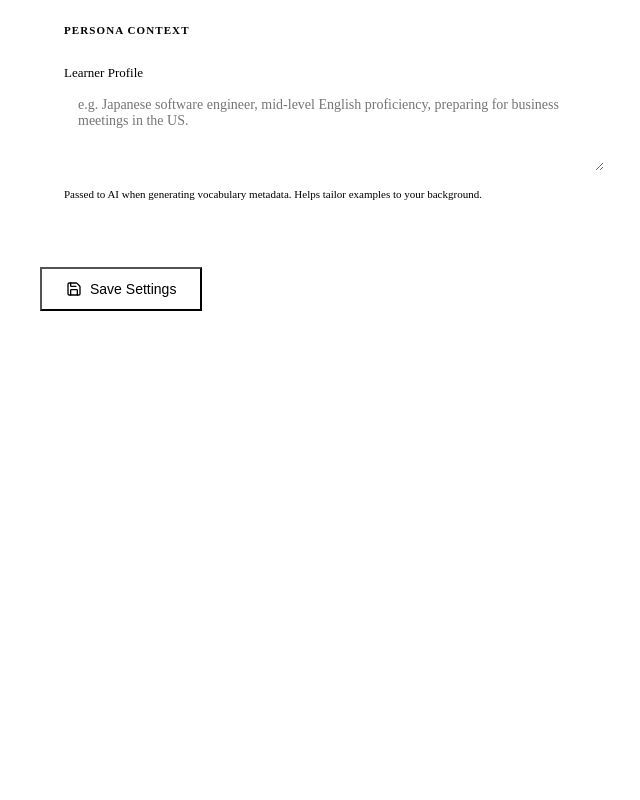
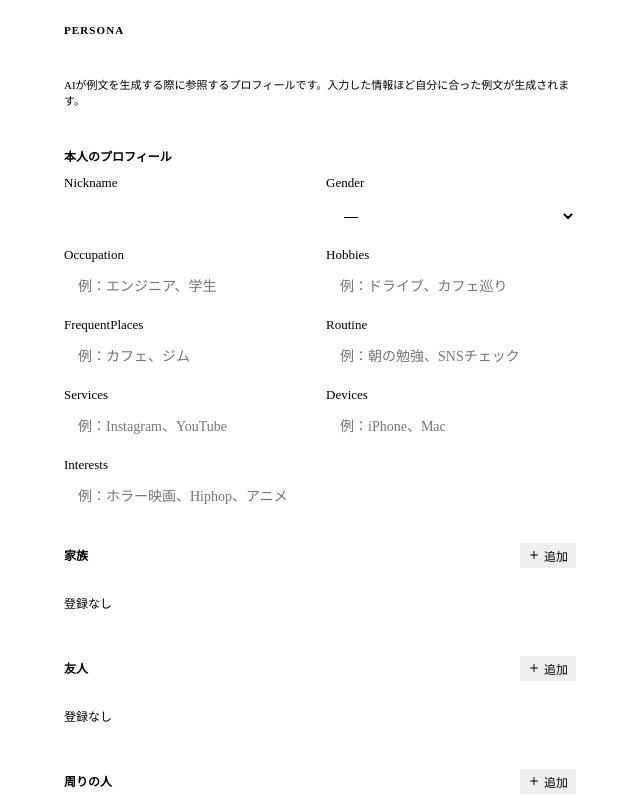
Before and after one commit to lilfl/Vocability, a React (Vite) app: page /settings in a window 1280 px wide. Shown: the part 760-1560 px from the top of the page, without its empty margins (320-960 px from the left). Before the commit the page ends 1127 px from the top, so only its background shows below. Built offline with nearby package versions, Linux system fonts and the light colour scheme; the HTML template or start-up script is replaced by a standard one; a web font is replaced by a local one.

Commit message:
feat: add structured persona settings form

```diff
--- a/src/pages/SettingsPage.jsx
+++ b/src/pages/SettingsPage.jsx
@@ -1,7 +1,104 @@
 import { useState } from 'react'
 import { useSettings } from '../lib/SettingsContext'
-import { Save, Eye, EyeOff, CheckCircle } from 'lucide-react'
+import { Save, Eye, EyeOff, CheckCircle, Plus, X } from 'lucide-react'
 import styles from './SettingsPage.module.css'
+
+const MAX_PEOPLE = 2
+
+const GENDER_OPTIONS = ['', '男', '女', 'その他']
+
+const DEFAULT_PERSONA = {
+  Profile: {
+    Nickname: '', Gender: '', Occupation: '', Hobbies: '',
+    FrequentPlaces: '', Routine: '', Services: '', Devices: '', Interests: '',
+  },
+  Family: [],
+  Friends: [],
+  PeopleAround: [],
+}
+
+const BLANK_PERSON = { Nickname: '', Gender: '', Relationship: '', Occupation: '', Hobbies: '' }
+
+function parsePersona(raw) {
+  if (raw && typeof raw === 'object' && 'Profile' in raw) return raw
+  return DEFAULT_PERSONA
+}
+
+const GROUP_LABELS = {
+  Family: '家族',
+  Friends: '友人',
+  PeopleAround: '周りの人',
+}
+
+const RELATIONSHIP_HINTS = {
+  Family: '例：母、父、兄',
+  Friends: '例：高校の友達、恋人',
+  PeopleAround: '例：上司、同僚',
+}
+
+function PersonGroup({ group, people, onChange }) {
+  const label = GROUP_LABELS[group]
+  const relHint = RELATIONSHIP_HINTS[group]
+
+  const add = () => onChange([...people, { ...BLANK_PERSON }])
+  const remove = (i) => onChange(people.filter((_, idx) => idx !== i))
+  const update = (i, key, val) =>
+    onChange(people.map((p, idx) => idx === i ? { ...p, [key]: val } : p))
+
+  return (
+    <div className={styles.personaSubSection}>
+      <div className={styles.personaSubHeader}>
+        <span className={styles.personaSubTitle}>{label}</span>
+        {people.length < MAX_PEOPLE && (
+          <button className={styles.addPersonBtn} onClick={add} type="button">
+            <Plus size={12} /> 追加
+          </button>
+        )}
+      </div>
+
+      {people.length === 0 && (
+        <p className={styles.emptyList}>登録なし</p>
+      )}
+
+      {people.map((person, i) => (
+        <div key={i} className={styles.personCard}>
+          <div className={styles.personCardHeader}>
+            <span className={styles.personCardName}>
+              {person.Nickname || `${label} ${i + 1}`}
+            </span>
+            <button className={styles.removePersonBtn} onClick={() => remove(i)} type="button">
+              <X size={14} />
+            </button>
+          </div>
+          <div className={styles.personCardGrid}>
+            <div className={styles.field}>
+              <label className={styles.label}>Nickname</label>
+              <input className={styles.input} value={person.Nickname} onChange={e => update(i, 'Nickname', e.target.value)} />
+            </div>
+            <div className={styles.field}>
+              <label className={styles.label}>Gender</label>
+              <select className={styles.select} value={person.Gender} onChange={e => update(i, 'Gender', e.target.value)}>
+                {GENDER_OPTIONS.map(o => <option key={o} value={o}>{o || '—'}</option>)}
+              </select>
+            </div>
+            <div className={styles.field}>
+              <label className={styles.label}>Relationship</label>
+              <input className={styles.input} placeholder={relHint} value={person.Relationship} onChange={e => update(i, 'Relationship', e.target.value)} />
+            </div>
+            <div className={styles.field}>
+              <label className={styles.label}>Occupation</label>
+              <input className={styles.input} value={person.Occupation} onChange={e => update(i, 'Occupation', e.target.value)} />
+            </div>
+            <div className={`${styles.field} ${styles.fullWidth}`}>
+              <label className={styles.label}>Hobbies</label>
+              <input className={styles.input} value={person.Hobbies} onChange={e => update(i, 'Hobbies', e.target.value)} />
+            </div>
+          </div>
+        </div>
+      ))}
+    </div>
+  )
+}
 
 export default function SettingsPage() {
   const { settings, updateSettings } = useSettings()
@@ -9,13 +106,19 @@ export default function SettingsPage() {
     notionToken: settings.notionToken || '',
     notionDbId: settings.notionDbId || '',
     openaiKey: settings.openaiKey || '',
-    personaContext: settings.personaContext || '',
   })
+  const [persona, setPersona] = useState(() => parsePersona(settings.personaContext))
   const [show, setShow] = useState({ notionToken: false, openaiKey: false })
   const [saved, setSaved] = useState(false)
 
+  const updateProfile = (key, val) =>
+    setPersona(p => ({ ...p, Profile: { ...p.Profile, [key]: val } }))
+
+  const updateGroup = (group, people) =>
+    setPersona(p => ({ ...p, [group]: people }))
+
   const handleSave = () => {
-    updateSettings(form)
+    updateSettings({ ...form, personaContext: persona })
     setSaved(true)
     setTimeout(() => setSaved(false), 2000)
   }
@@ -28,6 +131,7 @@ export default function SettingsPage() {
           <p className={styles.subtitle}>API keys are stored locally in your browser only.</p>
         </header>
 
+        {/* Notion */}
         <section className={styles.section}>
           <h2 className={styles.sectionTitle}>Notion</h2>
           <div className={styles.field}>
@@ -58,6 +162,7 @@ export default function SettingsPage() {
           </div>
         </section>
 
+        {/* OpenAI */}
         <section className={styles.section}>
           <h2 className={styles.sectionTitle}>OpenAI</h2>
           <div className={styles.field}>
@@ -77,19 +182,65 @@ export default function SettingsPage() {
           </div>
         </section>
 
+        {/* Persona */}
         <section className={styles.section}>
-          <h2 className={styles.sectionTitle}>Persona Context</h2>
-          <div className={styles.field}>
-            <label className={styles.label}>Learner Profile</label>
-            <textarea
-              className={styles.textarea}
-              rows={4}
-              placeholder="e.g. Japanese software engineer, mid-level English proficiency, preparing for business meetings in the US."
-              value={form.personaContext}
-              onChange={e => setForm(f => ({ ...f, personaContext: e.target.value }))}
+          <h2 className={styles.sectionTitle}>Persona</h2>
+          <p className={styles.hint}>AIが例文を生成する際に参照するプロフィールです。入力した情報ほど自分に合った例文が生成されます。</p>
+
+          {/* Profile */}
+          <div className={styles.personaSubSection}>
+            <span className={styles.personaSubTitle}>本人のプロフィール</span>
+            <div className={styles.profileGrid}>
+              <div className={styles.field}>
+                <label className={styles.label}>Nickname</label>
+                <input className={styles.input} value={persona.Profile.Nickname} onChange={e => updateProfile('Nickname', e.target.value)} />
+              </div>
+              <div className={styles.field}>
+                <label className={styles.label}>Gender</label>
+                <select className={styles.select} value={persona.Profile.Gender} onChange={e => updateProfile('Gender', e.target.value)}>
+                  {GENDER_OPTIONS.map(o => <option key={o} value={o}>{o || '—'}</option>)}
+                </select>
+              </div>
+              <div className={styles.field}>
+                <label className={styles.label}>Occupation</label>
+                <input className={styles.input} placeholder="例：エンジニア、学生" value={persona.Profile.Occupation} onChange={e => updateProfile('Occupation', e.target.value)} />
+              </div>
+              <div className={styles.field}>
+                <label className={styles.label}>Hobbies</label>
+                <input className={styles.input} placeholder="例：ドライブ、カフェ巡り" value={persona.Profile.Hobbies} onChange={e => updateProfile('Hobbies', e.target.value)} />
+              </div>
+              <div className={styles.field}>
+                <label className={styles.label}>FrequentPlaces</label>
+                <input className={styles.input} placeholder="例：カフェ、ジム" value={persona.Profile.FrequentPlaces} onChange={e => updateProfile('FrequentPlaces', e.target.value)} />
+              </div>
+              <div className={styles.field}>
+                <label className={styles.label}>Routine</label>
+                <input className={styles.input} placeholder="例：朝の勉強、SNSチェック" value={persona.Profile.Routine} onChange={e => updateProfile('Routine', e.target.value)} />
+              </div>
+              <div className={styles.field}>
+                <label className={styles.label}>Services</label>
+                <input className={styles.input} placeholder="例：Instagram、YouTube" value={persona.Profile.Services} onChange={e => updateProfile('Services', e.target.value)} />
+              </div>
+              <div className={styles.field}>
+                <label className={styles.label}>Devices</label>
+                <input className={styles.input} placeholder="例：iPhone、Mac" value={persona.Profile.Devices} onChange={e => updateProfile('Devices', e.target.value)} />
+              </div>
+              <div className={`${styles.field} ${styles.fullWidth}`}>
+                <label className={styles.label}>Interests</label>
+                <input className={styles.input} placeholder="例：ホラー映画、Hiphop、アニメ" value={persona.Profile.Interests} onChange={e => updateProfile('Interests', e.target.value)} />
+              </div>
+            </div>
+          </div>
+
+          {/* Family / Friends / PeopleAround */}
+          {['Family', 'Friends', 'PeopleAround'].map(group => (
+            <PersonGroup
+              key={group}
+              group={group}
+              people={persona[group]}
+              onChange={people => updateGroup(group, people)}
             />
-            <p className={styles.hint}>Passed to AI when generating vocabulary metadata. Helps tailor examples to your background.</p>
-          </div>
+          ))}
         </section>
 
         <button className={`${styles.saveBtn} ${saved ? styles.saved : ''}`} onClick={handleSave}>
--- a/src/pages/SettingsPage.module.css
+++ b/src/pages/SettingsPage.module.css
@@ -111,6 +111,107 @@
   color: var(--ink-muted);
 }
 
+.select {
+  width: 100%;
+  padding: 10px 14px;
+  background: var(--paper);
+  border: 1px solid var(--paper-warm);
+  border-radius: var(--radius-md);
+  font-size: 14px;
+  color: var(--ink);
+  outline: none;
+  transition: border-color 0.15s;
+}
+.select:focus { border-color: var(--ink-soft); }
+
+.personaSubSection {
+  display: flex;
+  flex-direction: column;
+  gap: 10px;
+  padding-top: 8px;
+  border-top: 1px solid var(--paper-warm);
+}
+
+.personaSubHeader {
+  display: flex;
+  align-items: center;
+  justify-content: space-between;
+}
+
+.personaSubTitle {
+  font-size: 12px;
+  font-weight: 600;
+  color: var(--ink-soft);
+}
+
+.profileGrid {
+  display: grid;
+  grid-template-columns: 1fr 1fr;
+  gap: 12px;
+}
+
+.fullWidth {
+  grid-column: 1 / -1;
+}
+
+.personCard {
+  background: var(--paper);
+  border: 1px solid var(--paper-warm);
+  border-radius: var(--radius-md);
+  padding: 12px;
+  display: flex;
+  flex-direction: column;
+  gap: 10px;
+}
+
+.personCardHeader {
+  display: flex;
+  align-items: center;
+  justify-content: space-between;
+}
+
+.personCardName {
+  font-size: 13px;
+  font-weight: 500;
+  color: var(--ink-soft);
+}
+
+.personCardGrid {
+  display: grid;
+  grid-template-columns: 1fr 1fr;
+  gap: 8px;
+}
+
+.addPersonBtn {
+  display: flex;
+  align-items: center;
+  gap: 4px;
+  font-size: 12px;
+  color: var(--ink-muted);
+  padding: 4px 8px;
+  border: 1px dashed var(--paper-warm);
+  border-radius: var(--radius-sm);
+  transition: color 0.15s, border-color 0.15s;
+}
+.addPersonBtn:hover {
+  color: var(--ink);
+  border-color: var(--ink-soft);
+}
+
+.removePersonBtn {
+  color: var(--ink-muted);
+  display: flex;
+  align-items: center;
+  transition: color 0.15s;
+}
+.removePersonBtn:hover { color: var(--accent); }
+
+.emptyList {
+  font-size: 12px;
+  color: var(--ink-muted);
+  padding: 4px 0;
+}
+
 .saveBtn {
   display: flex;
   align-items: center;
```
Also changed, not shown: src/lib/openai.js.
